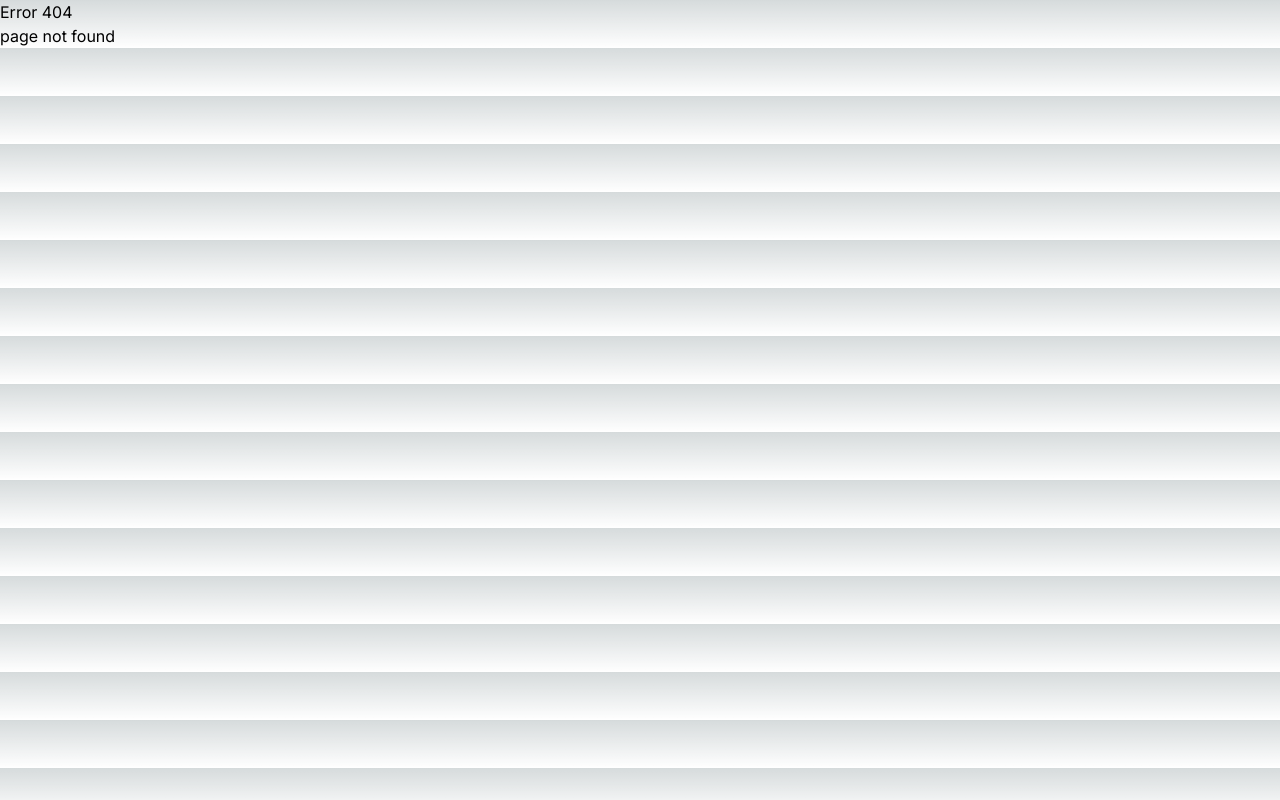
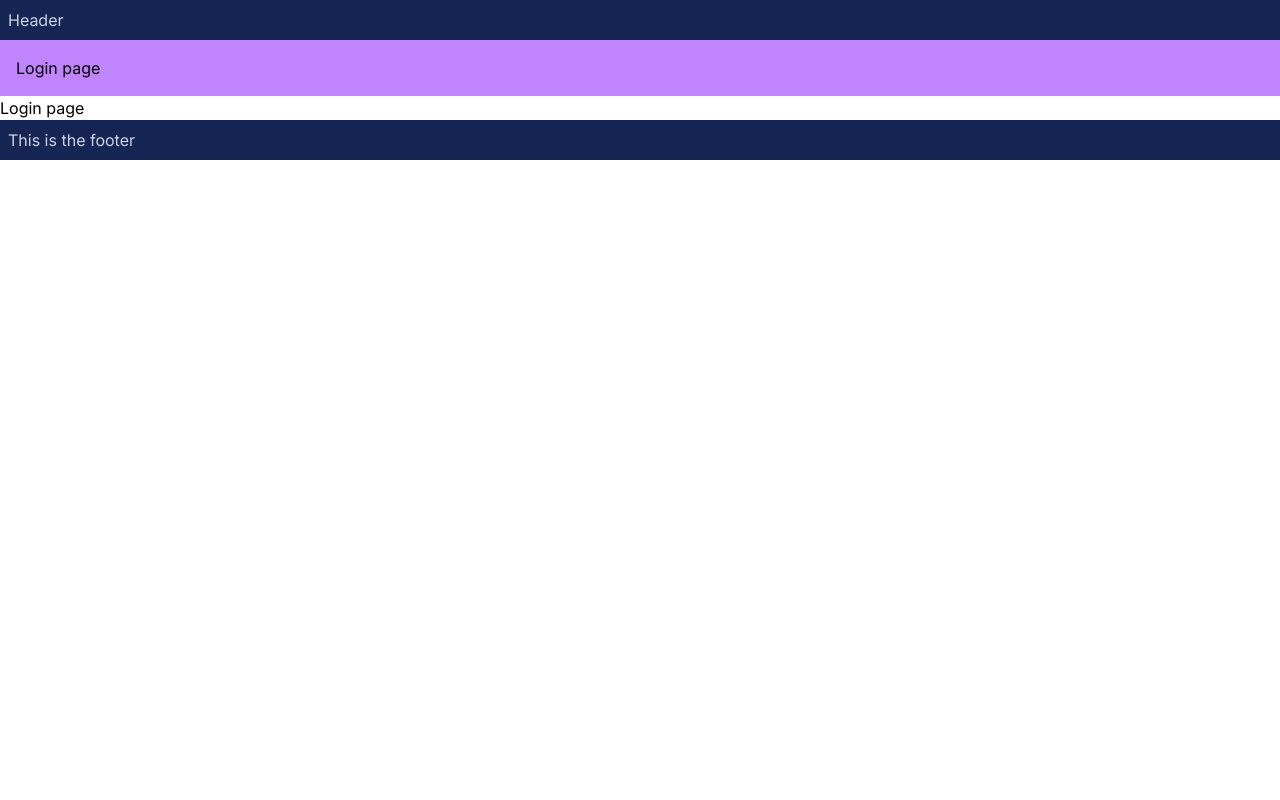
Before and after one commit to shiba517/framermotion, a Next.js app in the folder bike/: page /login in a window 1280 px wide. Before the commit this address had no page. Built offline with nearby package versions, Linux system fonts and the light colour scheme.

Commit message:
page layouts created

```diff
--- /dev/null
+++ b/bike/app/(auth)/layout.tsx
@@ -0,0 +1,12 @@
+export default function MainAuthPageLayout({
+    children,
+  }: {
+    children: React.ReactNode
+  }) {
+    return (
+      <div>
+        <div className="bg-purple-400 p-4">{children}</div>
+        {children}
+      </div>
+    )
+  }
--- /dev/null
+++ b/bike/app/(auth)/login/page.tsx
@@ -0,0 +1,11 @@
+import React from 'react';
+
+const page = () => {
+  return (
+    <div>
+      <h2>Login page</h2>
+    </div>
+  );
+}
+
+export default page;
--- /dev/null
+++ b/bike/app/_lib/format-date.ts
@@ -0,0 +1,9 @@
+import React from 'react';
+
+const FormatDate = () => {
+  return (
+    'Format this'
+  );
+}
+
+export default FormatDate;
--- /dev/null
+++ b/bike/app/events/layout.tsx
@@ -0,0 +1,12 @@
+export default function MainPageLayout({
+    children,
+  }: {
+    children: React.ReactNode
+  }) {
+    return (
+      <div>
+        <div className="bg-green-400 p-4">Main Page Layout</div>
+        {children}
+      </div>
+    )
+  }
--- a/bike/app/globals.css
+++ b/bike/app/globals.css
@@ -17,11 +17,11 @@
 }
 
 body {
-  color: rgb(var(--foreground-rgb));
+  /* color: rgb(var(--foreground-rgb));
   background: linear-gradient(
       to bottom,
       transparent,
       rgb(var(--background-end-rgb))
     )
-    rgb(var(--background-start-rgb));
+    rgb(var(--background-start-rgb)); */
 }
--- a/bike/app/layout.tsx
+++ b/bike/app/layout.tsx
@@ -16,7 +16,11 @@ export default function RootLayout({
 }) {
   return (
     <html lang="en">
-      <body className={inter.className}>{children}</body>
+      <body className={inter.className}>
+        <header className='p-2 bg-blue-950 text-slate-300'>Header</header>
+        {children}
+        <footer className='p-2 bg-blue-950 text-slate-300'>This is the footer</footer>
+        </body>
     </html>
   )
 }
--- /dev/null
+++ b/bike/components/BarChart.tsx
@@ -0,0 +1,9 @@
+const BarChart = () => {
+    return (
+        <div>
+            <p>this is a Bar Chart coming from the components folder</p>
+        </div>
+    )
+}
+
+export default BarChart
--- a/bike/tsconfig.json
+++ b/bike/tsconfig.json
@@ -22,6 +22,6 @@
       "@/*": ["./*"]
     }
   },
-  "include": ["next-env.d.ts", "*/*.ts", "**/*.tsx", ".next/types/**/*.ts"],
+  "include": ["next-env.d.ts", "*/*.ts", "**/*.tsx", ".next/types/**/*.ts", "app/_lib/format-date.ts"],
   "exclude": ["node_modules"]
 }
```
